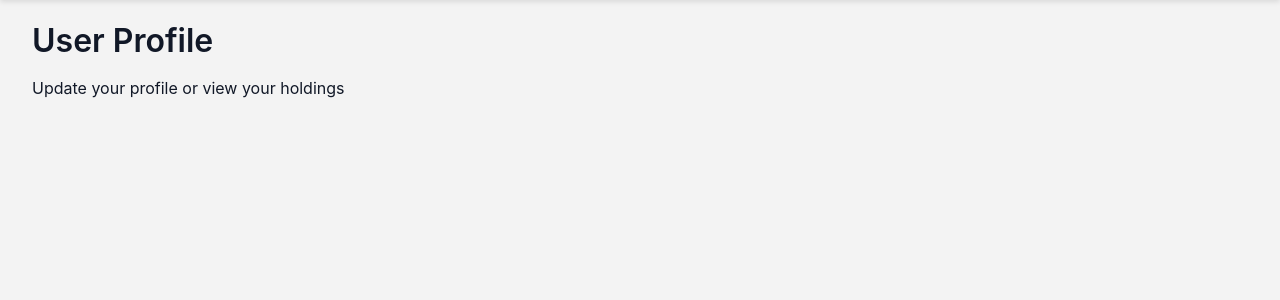
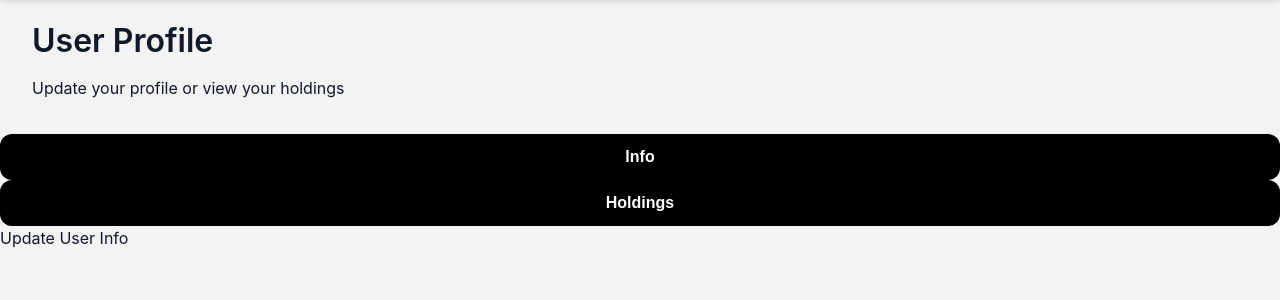
Before and after one commit to mystocks-africa/bycig-mkt, a PHP site: page /profile in a window 1280 px wide. Shown: the part 66-366 px from the top of the page. Run offline with PHP 8.4, Linux system fonts and the light colour scheme; data that the repository does not hold is empty; some libraries are stand-ins or nearby versions.

Commit message:
added base functionality where there is a screen switcher

```diff
--- a/app/views/profile/index.php
+++ b/app/views/profile/index.php
@@ -5,11 +5,23 @@
     <meta name="viewport" content="width=device-width, initial-scale=1.0">
     <title>User Profile</title>
     <link rel="stylesheet" href="/static/css/index.css" >
+    <script src="/static/js/profile.js"></script>
 </head>
 <body>
     <div class="hero-section">
         <h1>User Profile</h1>
         <p>Update your profile or view your holdings</p>
     </div>
+
+    <button onclick="handleToggleScreen('info')">Info</button>
+    <button onclick="handleToggleScreen('holdings')">Holdings</button>
+
+    <div id="user-info">
+        Update User Info
+    </div>
+
+    <div id="user-holdings">
+        Holding Section
+    </div>
 </body>
 </html>
--- a/public/static/css/index.css
+++ b/public/static/css/index.css
@@ -231,3 +231,7 @@ button:disabled {
   display: flex;
   justify-content: flex-end;
 }
+
+#user-holdings {
+  display: none;
+}
--- /dev/null
+++ b/public/static/js/profile.js
@@ -0,0 +1,15 @@
+function handleToggleScreen(screen) {
+    if (screen === 'info') {
+        document.getElementById('user-info').style.display = 'block';
+        document.getElementById('user-holdings').style.display = 'none';
+    }
+
+    else if (screen === 'holdings') {
+        document.getElementById('user-holdings').style.display = 'block';
+        document.getElementById('user-info').style.display = 'none';
+    }
+
+    else {
+        throw new Error('Invalid screen type');
+    }
+}
```
